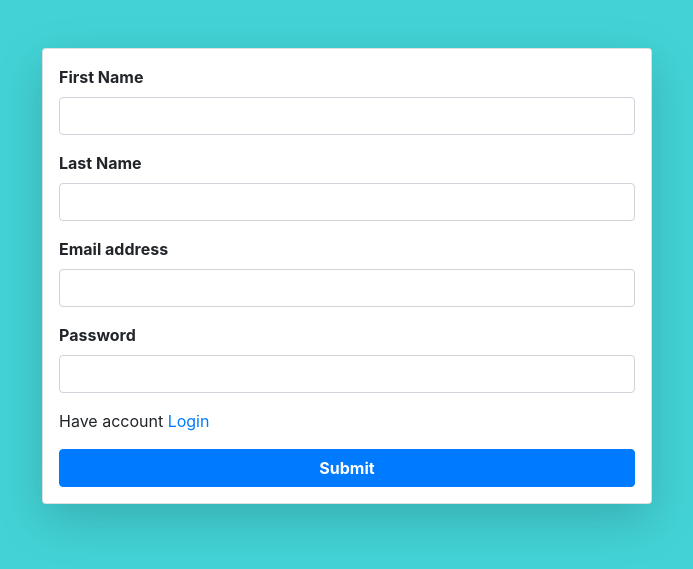
After one commit to nag2mani/BiteBase, a Django app: page /signup/ in a window 1280 px wide. The commit adds this page. Shown: the top 569 px of the page, without its empty margins (293-986 px from the left). Run offline with Django 4.2, Linux system fonts and the light colour scheme; some libraries are stand-ins or nearby versions.

Commit message:
login and signup page made

```diff
--- a/core/core/urls.py
+++ b/core/core/urls.py
@@ -21,10 +21,11 @@ from home.views import *
 
 
 urlpatterns = [
-    # path('', contest, name='contest'),
-    path('', job, name='job'),
-    # path('', news, name='news'),
-    # path("service/", service, name='service'),
-    # path("contact/", contact, name='contact'),
+    path('', contest, name='contest'),
+    path('job/', job, name='job'),
+    path('news/', news, name='news'),
+    path("login/", login, name='login'),
+    path("signup/", signup, name='signup'),
+    path("contact/", contact, name='contact'),
     path('admin/', admin.site.urls),
 ]
--- /dev/null
+++ b/core/home/templates/signup.html
@@ -0,0 +1,40 @@
+<!DOCTYPE html>
+<html lang="en">
+
+<head>
+    <meta charset="UTF-8">
+    <meta name="viewport" content="width=device-width, initial-scale=1.0">
+    <title>SignUp</title>
+    <link rel="stylesheet" href="https://maxcdn.bootstrapcdn.com/bootstrap/4.5.2/css/bootstrap.min.css">
+    <link rel="stylesheet" href="https://cdnjs.cloudflare.com/ajax/libs/font-awesome/6.0.0-beta3/css/all.min.css">
+
+<body style="background-color: rgb(67, 211, 214);">
+    <form class="col-6 mx-auto">
+        <div class="container mt-5 card p-3 shadow-lg">
+            <div class="mb-3">
+                <label for="exampleInputEmail1" class="form-label font-weight-bold">First Name</label>
+                <input type="text" class="form-control" id="exampleInputEmail1" aria-describedby="emailHelp">
+            </div>
+            <div class="mb-3">
+                <label for="exampleInputEmail1" class="form-label font-weight-bold">Last Name</label>
+                <input type="text" class="form-control" id="exampleInputEmail1" aria-describedby="emailHelp">
+            </div>
+            <div class="mb-3">
+                <label for="exampleInputEmail1" class="form-label font-weight-bold">Email address</label>
+                <input type="email" class="form-control" id="exampleInputEmail1" aria-describedby="emailHelp">
+            </div>
+            <div class="mb-3">
+                <label for="exampleInputPassword1" class="form-label font-weight-bold">Password</label>
+                <input type="password" class="form-control" id="exampleInputPassword1">
+            </div>
+            <p> Have account <a href="/login/">Login</a></p>
+            <button type="submit" class="btn btn-primary font-weight-bold">Submit</button>
+        </div>
+    </form>
+
+    <script src="https://code.jquery.com/jquery-3.5.1.slim.min.js"></script>
+    <script src="https://cdn.jsdelivr.net/npm/@popperjs/core@2.11.6/dist/umd/popper.min.js"></script>
+    <script src="https://maxcdn.bootstrapcdn.com/bootstrap/4.5.2/js/bootstrap.min.js"></script>
+</body>
+
+</html>
--- a/core/home/views.py
+++ b/core/home/views.py
@@ -42,3 +42,15 @@ def job(request):
 def news(request):
     news_from_database = News.objects.all()
     return render(request, 'news.html', context={'news_list_all' : news_from_database})
+
+
+def contact(request):
+    return render(request, 'contact.html')
+
+
+def login(request):
+    return render(request, 'login.html')
+
+
+def signup(request):
+    return render(request, 'signup.html')
```
Also changed, not shown: core/home/templates/contact.html (+44 -5 lines), core/home/templates/contest.html (+11 -5 lines), core/home/templates/job.html (+6 -6 lines), core/home/templates/login.html (added, +32 -0 lines), core/home/templates/news.html (+6 -6 lines).
